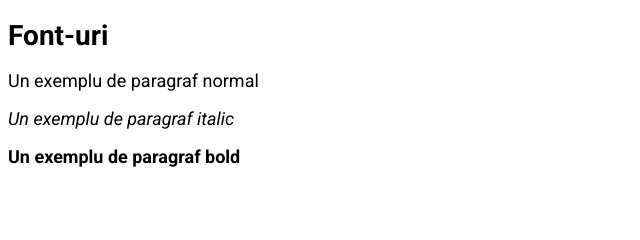
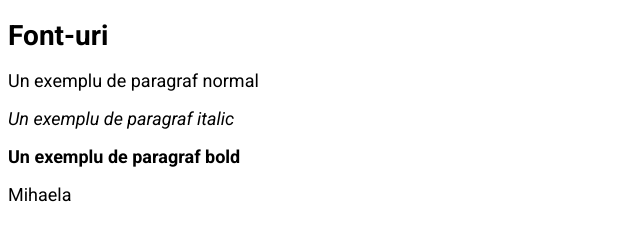
Before and after one commit to NorbertLovasz/sedinta4, a plain HTML site: page index.html in a window 1280 px wide. Shown: the full height of the page, 0-640 px from the left. Drawn offline with Linux system fonts and the light colour scheme.

Commit message:
first commit mihaela

```diff
--- a/index.html
+++ b/index.html
@@ -1,5 +1,6 @@
 <!DOCTYPE html>
 <html lang="en">
+
 <head>
     <meta charset="UTF-8">
     <meta http-equiv="X-UA-Compatible" content="IE=edge">
@@ -11,14 +12,18 @@
     <link rel="preconnect" href="https://fonts.googleapis.com">
     <link rel="preconnect" href="https://fonts.gstatic.com" crossorigin>
     <!-- Link-ul esential generat de Google fonts, cel cu care includem fonturile. -->
-    <link href="https://fonts.googleapis.com/css2?family=Roboto:ital,wght@0,400;0,700;1,400&display=swap" rel="stylesheet">
+    <link href="https://fonts.googleapis.com/css2?family=Roboto:ital,wght@0,400;0,700;1,400&display=swap"
+        rel="stylesheet">
     <!-- Nu uita sa incluzi si variatile de bold/italic! Decomenteaza linia si observa diferentele. -->
     <!-- <link href="https://fonts.googleapis.com/css2?family=Roboto&display=swap" rel="stylesheet"> -->
 </head>
+
 <body>
     <h1>Font-uri</h1>
     <p>Un exemplu de paragraf normal</p>
     <p><em>Un exemplu de paragraf italic</em></p>
     <p><strong>Un exemplu de paragraf bold</strong></p>
+    <p>Mihaela</p>
 </body>
+
 </html>
```
